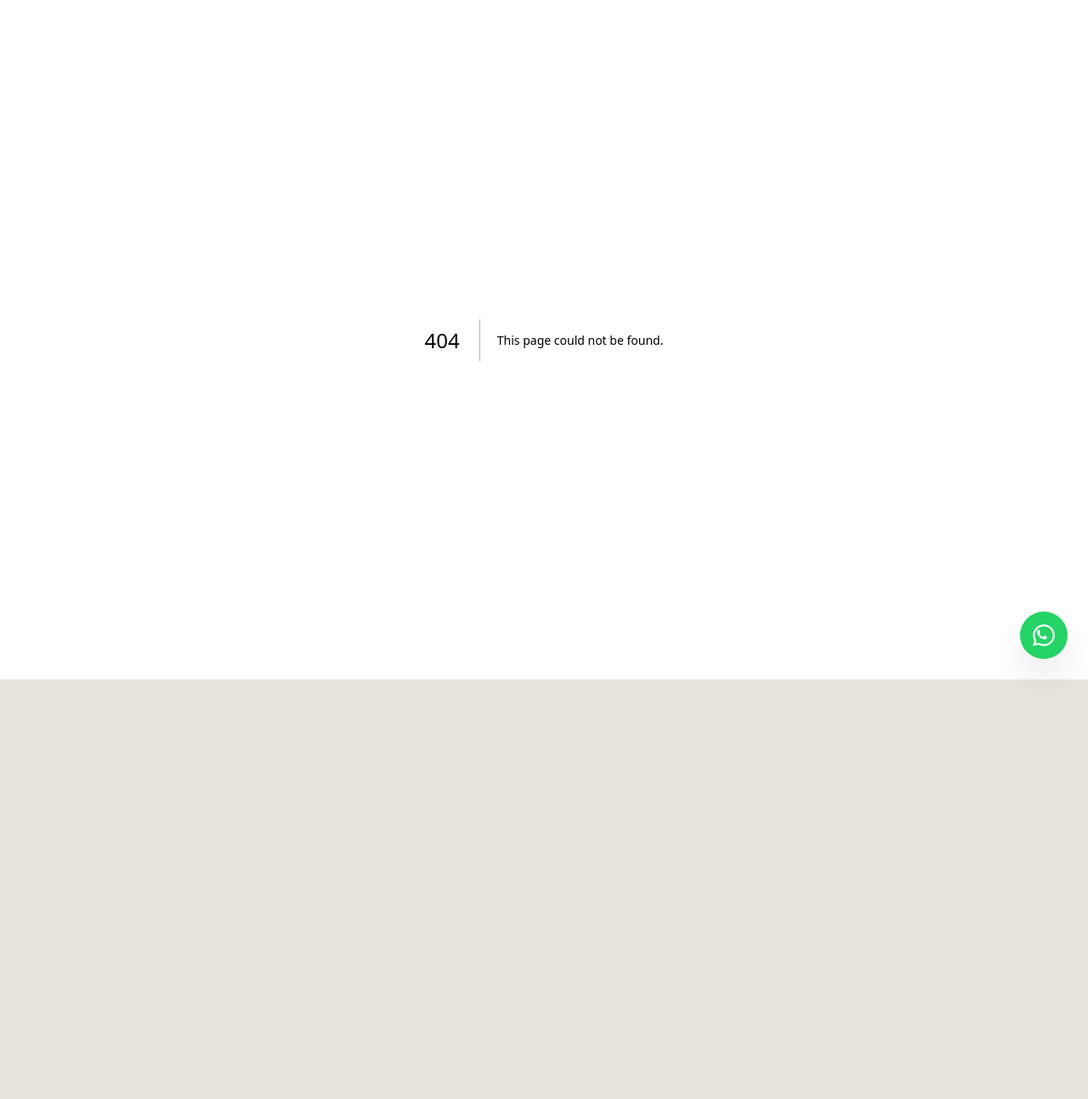
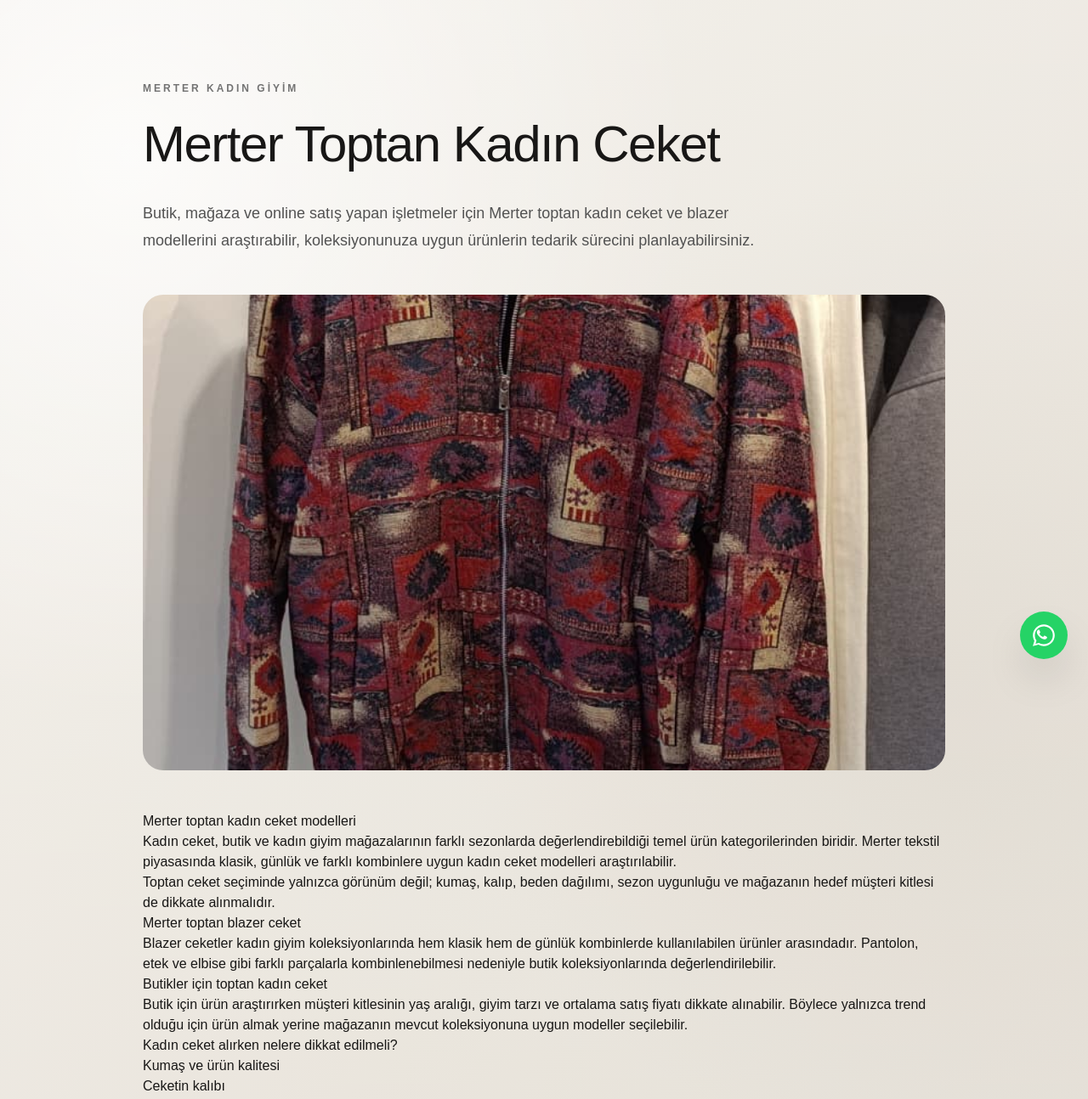
Before and after one commit to sudesolmaz1412/merternedarik, a Next.js app: page /blog/merter-toptan-kadin-ceket in a window 1280 px wide. Before the commit this address had no page. Shown: the top 1294 px of the page at 85% size. Before the commit the page ends 800 px from the top, so only its background shows below. Built offline with nearby package versions, Linux system fonts and the light colour scheme.

Commit message:
Merter toptan kadin ceket SEO sayfasi eklendi

```diff
--- /dev/null
+++ b/app/blog/merter-toptan-kadin-ceket/page.tsx
@@ -0,0 +1,178 @@
+import type { Metadata } from "next";
+import Link from "next/link";
+
+export const metadata: Metadata = {
+  title: "Merter Toptan Kadın Ceket | Kadın Ceket Modelleri",
+  description:
+    "Merter toptan kadın ceket modelleri, blazer ceket çeşitleri ve butiklere kadın giyim tedariki. İstanbul Merter kadın ceket tedarik rehberi.",
+  alternates: {
+    canonical:
+      "https://www.merterdentedarik.com/blog/merter-toptan-kadin-ceket",
+  },
+};
+
+export default function Page() {
+  return (
+    <main className="min-h-screen bg-[#f5f2ed] text-[#181716]">
+      <article className="mx-auto max-w-5xl px-6 py-16 md:px-10 md:py-24">
+
+        <header className="max-w-4xl">
+          <p className="mb-5 text-xs font-semibold uppercase tracking-[0.25em] text-neutral-500">
+            MERTER KADIN GİYİM
+          </p>
+
+          <h1 className="text-4xl font-medium leading-tight tracking-tight md:text-6xl">
+            Merter Toptan Kadın Ceket
+          </h1>
+
+          <p className="mt-7 max-w-3xl text-lg leading-8 text-neutral-600">
+            Butik, mağaza ve online satış yapan işletmeler için Merter toptan
+            kadın ceket ve blazer modellerini araştırabilir, koleksiyonunuza
+            uygun ürünlerin tedarik sürecini planlayabilirsiniz.
+          </p>
+        </header>
+
+        <div className="my-12 overflow-hidden rounded-3xl">
+          <img
+            src="/images/toptanceket.jpeg"
+            alt="Merter toptan kadın ceket ve blazer modelleri"
+            className="h-[420px] w-full object-cover md:h-[560px]"
+          />
+        </div>
+
+        <div className="prose prose-neutral max-w-none prose-p:leading-8">
+
+          <h2>Merter toptan kadın ceket modelleri</h2>
+
+          <p>
+            Kadın ceket, butik ve kadın giyim mağazalarının farklı sezonlarda
+            değerlendirebildiği temel ürün kategorilerinden biridir. Merter
+            tekstil piyasasında klasik, günlük ve farklı kombinlere uygun
+            kadın ceket modelleri araştırılabilir.
+          </p>
+
+          <p>
+            Toptan ceket seçiminde yalnızca görünüm değil; kumaş, kalıp,
+            beden dağılımı, sezon uygunluğu ve mağazanın hedef müşteri kitlesi
+            de dikkate alınmalıdır.
+          </p>
+
+          <h2>Merter toptan blazer ceket</h2>
+
+          <p>
+            Blazer ceketler kadın giyim koleksiyonlarında hem klasik hem de
+            günlük kombinlerde kullanılabilen ürünler arasındadır. Pantolon,
+            etek ve elbise gibi farklı parçalarla kombinlenebilmesi nedeniyle
+            butik koleksiyonlarında değerlendirilebilir.
+          </p>
+
+          <h2>Butikler için toptan kadın ceket</h2>
+
+          <p>
+            Butik için ürün araştırırken müşteri kitlesinin yaş aralığı,
+            giyim tarzı ve ortalama satış fiyatı dikkate alınabilir.
+            Böylece yalnızca trend olduğu için ürün almak yerine mağazanın
+            mevcut koleksiyonuna uygun modeller seçilebilir.
+          </p>
+
+          <h2>Kadın ceket alırken nelere dikkat edilmeli?</h2>
+
+          <ul>
+            <li>Kumaş ve ürün kalitesi</li>
+            <li>Ceketin kalıbı</li>
+            <li>Beden seçenekleri</li>
+            <li>Sezon uygunluğu</li>
+            <li>Renk ve model seçenekleri</li>
+            <li>Butiğin hedef müşteri kitlesi</li>
+            <li>Stok ve ürün devamlılığı</li>
+          </ul>
+
+          <h2>Merter kadın giyim ürünleri</h2>
+
+          <p>
+            Ceketin yanında elbise, pantolon, takım, gömlek, bluz, triko ve
+            diğer kadın giyim kategorilerini de birlikte değerlendirerek
+            daha kapsamlı bir butik koleksiyonu oluşturabilirsiniz.
+          </p>
+
+          <p>
+            <Link
+              href="/blog/merter-toptan-kadin-giyim-urunleri"
+              className="font-semibold underline underline-offset-4"
+            >
+              Merter Toptan Kadın Giyim Ürünleri →
+            </Link>
+          </p>
+
+          <h2>Merter toptan kadın giyim çeşitleri</h2>
+
+          <p>
+            Farklı kadın giyim kategorilerini incelemek istiyorsanız
+            hazırladığımız ürün çeşitleri rehberine de göz atabilirsiniz.
+          </p>
+
+          <p>
+            <Link
+              href="/blog/merter-toptan-kadin-giyim-cesitleri"
+              className="font-semibold underline underline-offset-4"
+            >
+              Merter Toptan Kadın Giyim Çeşitleri →
+            </Link>
+          </p>
+
+          <h2>Merter'den kadın ceket tedariki</h2>
+
+          <p>
+            İstanbul dışında bulunan işletmeler için her ürün araştırmasında
+            Merter'e gelmek pratik olmayabilir. Aradığınız kadın ceket
+            modelinin fotoğrafını veya ürün özelliklerini paylaşarak ürün
+            araştırma sürecini başlatabilirsiniz.
+          </p>
+
+          <h2>Rota Tedarik ile ürün araştırın</h2>
+
+          <p>
+            Rota Tedarik olarak butik, mağaza ve online satış yapan
+            işletmeler için İstanbul tekstil piyasalarından kadın giyim
+            ürünleri araştırıyor ve tedarik sürecini kolaylaştırıyoruz.
+          </p>
+
+          <p>
+            <Link
+              href="/blog/merter-kadin-giyim-toptan"
+              className="font-semibold underline underline-offset-4"
+            >
+              Merter Toptan Kadın Giyim Ana Rehberi →
+            </Link>
+          </p>
+
+        </div>
+
+        <section className="mt-20 rounded-3xl bg-[#242321] p-8 text-white md:p-12">
+          <p className="text-xs font-semibold uppercase tracking-[0.25em] text-white/50">
+            ROTA TEDARİK
+          </p>
+
+          <h2 className="mt-4 text-3xl font-medium md:text-4xl">
+            Aradığınız kadın ceket modelini gönderin.
+          </h2>
+
+          <p className="mt-5 max-w-2xl leading-7 text-white/65">
+            Ürün fotoğrafını veya aradığınız modeli WhatsApp üzerinden
+            paylaşın. İstanbul tekstil piyasasında sizin için araştıralım.
+          </p>
+
+          <a
+            href="https://wa.me/905324975361"
+            target="_blank"
+            rel="noopener noreferrer"
+            className="mt-8 inline-flex rounded-full bg-white px-7 py-4 text-sm font-semibold text-[#242321]"
+          >
+            WhatsApp'tan Ceket Sor
+          </a>
+        </section>
+
+      </article>
+    </main>
+  );
+}
```
Also changed, not shown: public/images/toptanceket.jpeg (added).
